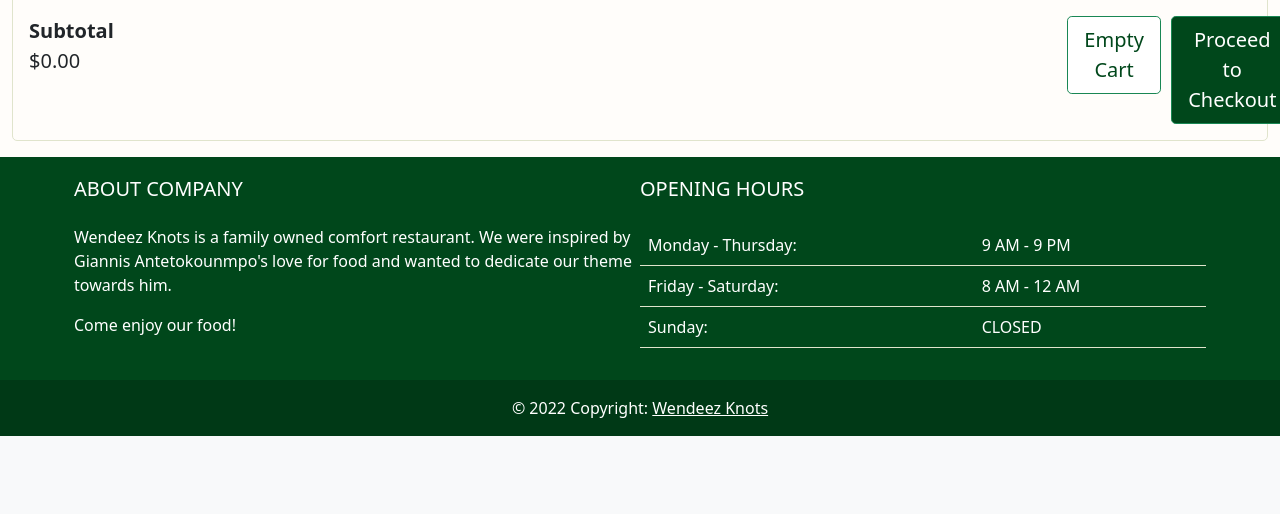
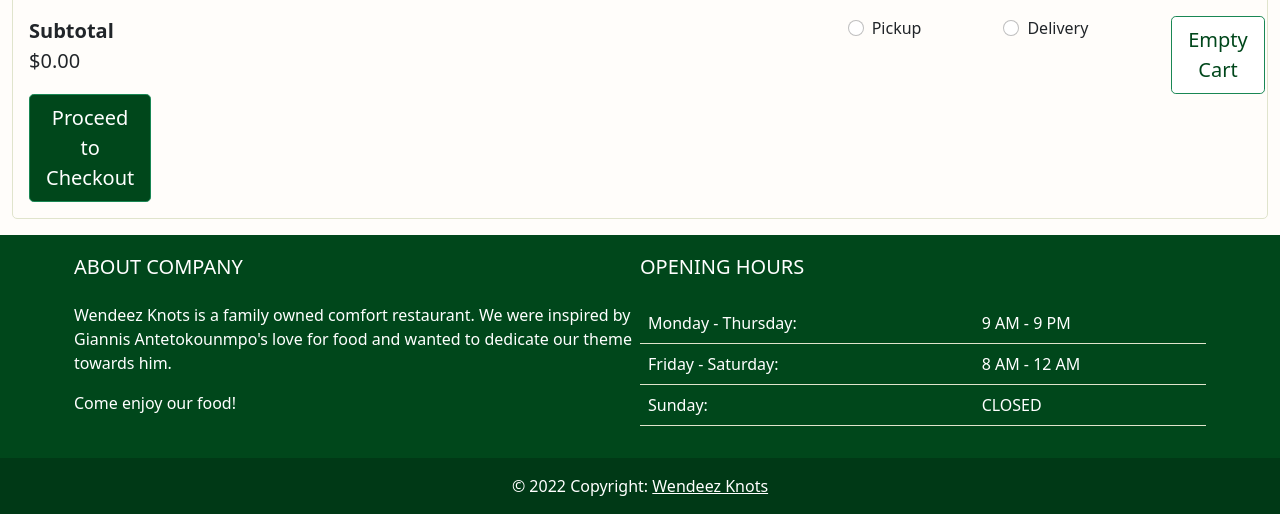
Before and after one commit to trancornellh/Wendeez-Knots, a PHP site: the page made by New BS Web/Order Delivery.php in a window 1280 px wide. Shown: the part 1152-1666 px from the top of the page. Before the commit the page ends 1588 px from the top, so only its background shows below. Run offline with PHP 8.4, Linux system fonts and the light colour scheme; the visitor is signed in with stand-in values (Sample User, id 1).

Commit message:
Added radio buttons to order form

```diff
--- a/New BS Web/Order Delivery.php
+++ b/New BS Web/Order Delivery.php
@@ -47,7 +47,6 @@ session_start();
                 text-align: left;
                 border-bottom: 1px solid #E0E4CC;
             }
-
         </style>
     </head>
 
@@ -200,14 +199,22 @@ session_start();
                 </div>
 
                 <div class="row">
-                    <div class="col-xl-10 col-lg-8 col-md-6 col-sm-4 col-4 fs-5">
+                    <div class="col-xl-8 col-lg-7 col-md-5 col-sm-4 col-4 fs-5">
                         <strong>Subtotal</strong>
                         <p class="fs-5" id="total"></p>
                     </div>
-                    <div class="col-xl-1 col-lg-2 col-md-2 col-sm-3 col-3">
+                    <div class="col form-check form-check-inline">
+                        <input class="form-check-input" type="radio" name="inlineRadio" id="Pickup" value="Pickup">
+                        <label class="form-check-label" for="Pickup">Pickup</label>
+                    </div>
+                    <div class="col form-check form-check-inline">
+                        <input class="form-check-input" type="radio" name="inlineRadio" id="Delivery" value="Delivery">
+                        <label class="form-check-label" for="Delivery">Delivery</label>
+                    </div>
+                    <div class="col-xl-1 col-lg-1 col-md-3 col-sm-3 col-3">
                         <button class="emptycart btn btn-success btn-outline-success btn-lg btn-block" style="background-color:white; color: #00471b;">Empty Cart</button>
                     </div>
-                    <div class="col-xl-1 col-lg-2 col-md-4 col-sm-5 col-5">
+                    <div class="col-xl-1 col-lg-1 col-md-4 col-sm-5 col-5">
                         <button class="proceed btn btn-success btn-outline-success btn-lg btn-block" style="background-color: #00471b; color:white;">Proceed to Checkout</button>
                     </div>
                 </div>
```
